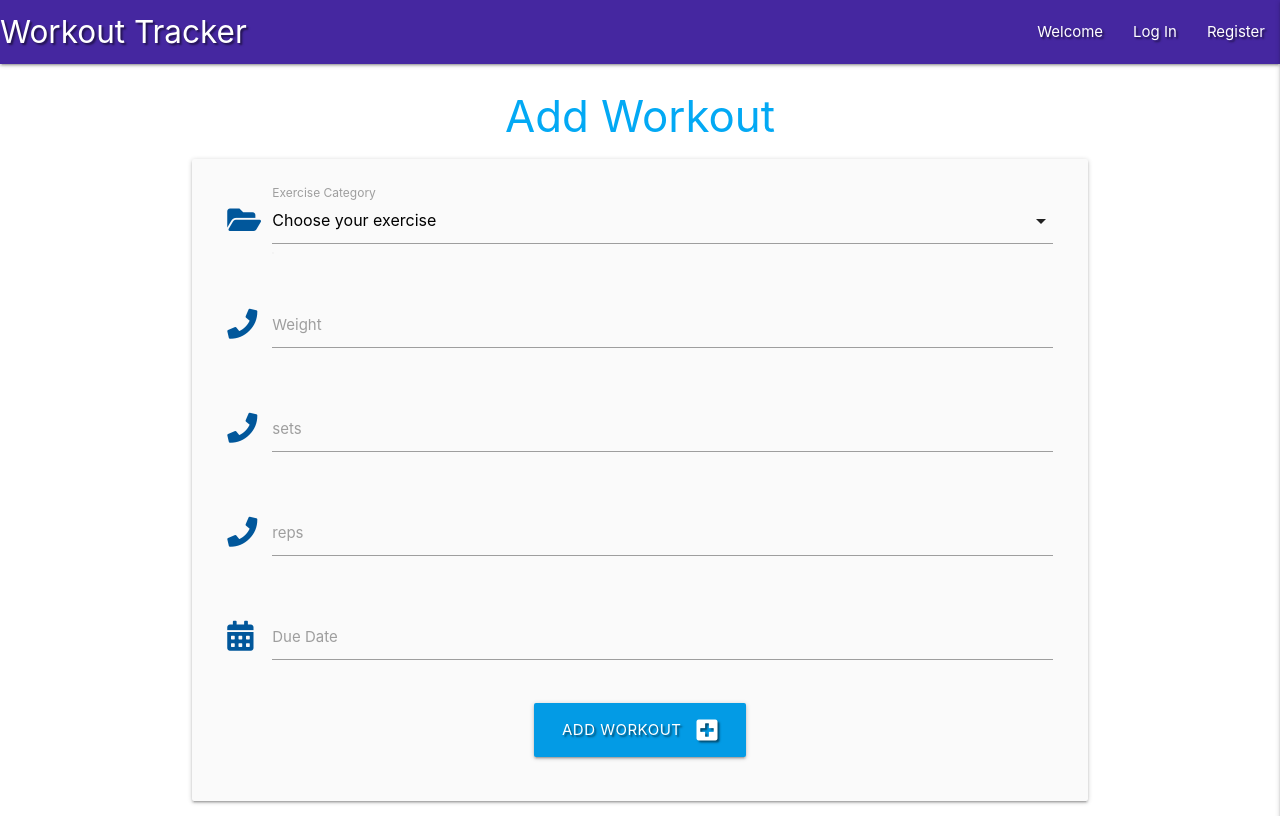
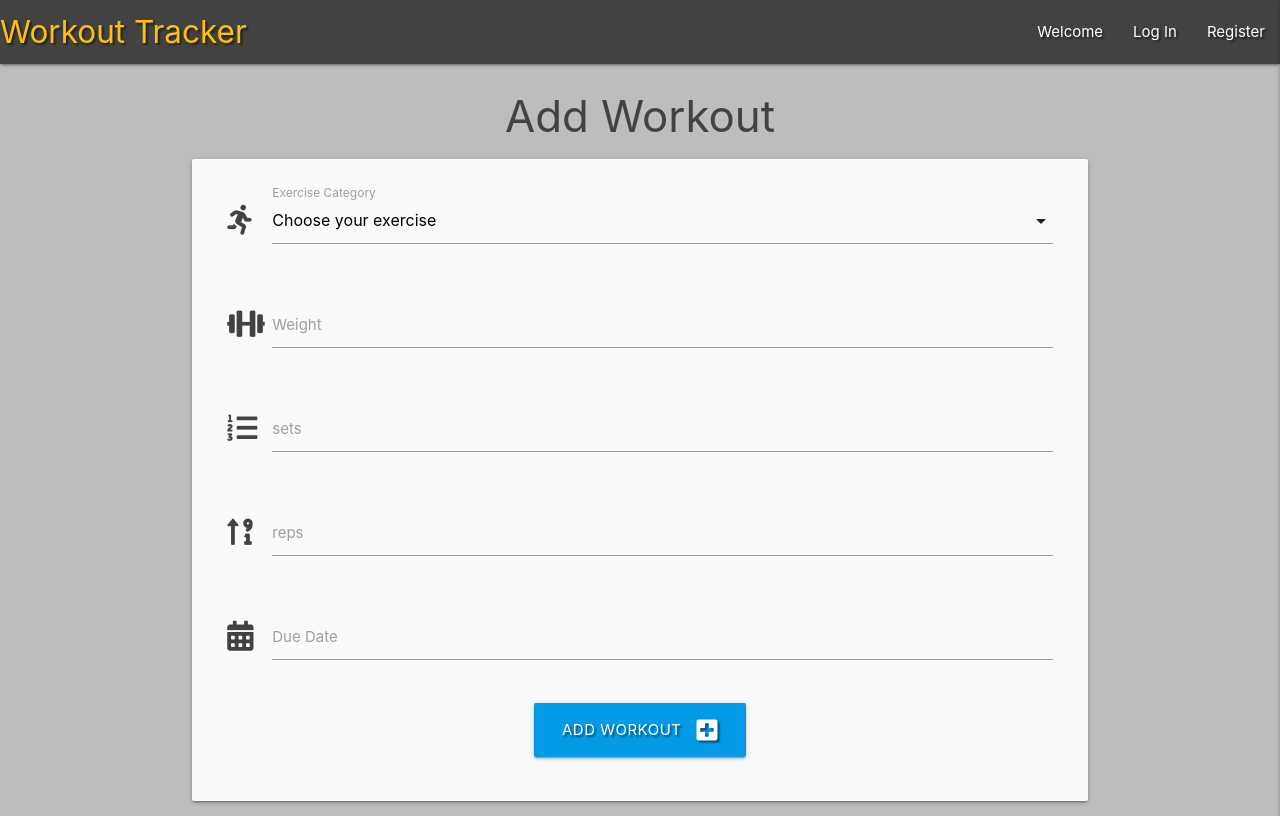
Before and after one commit to Code-Institute-Submissions/M-E-C-20-workout-tracker_AugResub, a Flask app: page /add_workout in a window 1280 px wide. Run offline with Flask 2, Linux system fonts and the light colour scheme; data that the repository does not hold is empty; some libraries are stand-ins or nearby versions.

Commit message:
Changed form icons and text colouring

```diff
--- a/static/css/style.css
+++ b/static/css/style.css
@@ -21,6 +21,5 @@
 }
 
 .button-space {
-    padding-top: 1rem;
     padding-bottom: 1rem;
 }
--- a/templates/add_workout.html
+++ b/templates/add_workout.html
@@ -1,7 +1,7 @@
 {% extends "base.html" %}
 {% block content %}
 
-    <h3 class="light-blue-text text darken-4 center-align">Add Workout</h3>
+    <h3 class="grey-text text-darken-3 center-align">Add Workout</h3>
 
     <!-- workout input form -->
     <div class="row card-panel grey lighten-5">
@@ -9,7 +9,7 @@
             <!-- exercise -->
             <div class="row">
                 <div class="input-field col s12">
-                    <i class="fas fa-folder-open prefix light-blue-text text-darken-4"></i>
+                    <i class="fas fa-running prefix grey-text text-darken-3"></i>
                     <select id="exercise_name" name="exercise_name" class="validate" required>
                         <option value="" disabled selected>Choose your exercise</option>
                         {% for exercises in exercise %}
@@ -22,7 +22,7 @@
             <!-- weight -->
             <div class="row">
                 <div class="input-field col s12">
-                    <i class="fas fa-phone prefix light-blue-text text-darken-4"></i>
+                    <i class="fas fa-dumbbell prefix grey-text text-darken-3"></i>
                     <input id="weight" name="weight" minlength="1" maxlength="15" type="tel" class="validate" required>
                     <label for="weight">Weight</label>
                 </div>
@@ -30,7 +30,7 @@
             <!-- sets -->
             <div class="row">
                 <div class="input-field col s12">
-                    <i class="fas fa-phone prefix light-blue-text text-darken-4"></i>
+                    <i class="fas fa-list-ol prefix grey-text text-darken-3"></i>
                     <input id="sets" name="sets" minlength="1" maxlength="15" type="tel" class="validate" required>
                     <label for="sets">sets</label>
                 </div>
@@ -38,7 +38,7 @@
             <!-- reps -->
             <div class="row">
                 <div class="input-field col s12">
-                    <i class="fas fa-phone prefix light-blue-text text-darken-4"></i>
+                    <i class="fas fa-sort-numeric-up-alt prefix grey-text text-darken-3"></i>
                     <input id="reps" name="reps" minlength="1" maxlength="15" type="tel" class="validate" required>
                     <label for="reps">reps</label>
                 </div>
@@ -46,7 +46,7 @@
             <!-- due date -->
             <div class="row">
                 <div class="input-field col s12">
-                    <i class="fas fa-calendar-alt prefix light-blue-text text-darken-4"></i>
+                    <i class="fas fa-calendar-alt prefix grey-text text-darken-3"></i>
                     <input id="due_date" name="due_date" type="text"
                         class="datepicker validate" required>
                     <label for="due_date">Due Date</label>
--- a/templates/base.html
+++ b/templates/base.html
@@ -14,15 +14,15 @@
         {% endblock %}
     <title>Workout Tracker</title>
 </head>
-<body>
+<body class="grey lighten-1">
 
     <header>
         <!-- top navbar -->
         <div class="navbar-fixed">
-            <nav class="nav-extended text-shadow deep-purple darken-3">
+            <nav class="nav-extended text-shadow grey darken-3">
                 <div class="nav-wrapper">
-                    <a href="{{ url_for('get_workouts') }}" class="brand-logo hide-on-small-only">Workout Tracker</a>
-                    <a href="#" data-target="mobile-demo" class="sidenav-trigger right"><i class="fas fa-bars"></i></a>
+                    <a href="{{ url_for('get_workouts') }}" class="brand-logo hide-on-small-only amber-text">Workout Tracker</a>
+                    <a href="#" data-target="mobile-demo" class="sidenav-trigger right"><i class="fas fa-bars amber-text"></i></a>
                     <ul class="right hide-on-med-and-down">
                         {% if session.user %}
                         <li><a href="{{ url_for('get_workouts') }}">Workout Planner</a></li>
@@ -70,7 +70,9 @@
             {% if messages %}
                 {% for message in messages %}
                     <div class="row flashes">
-                        <h4 class="light-blue lighten-4 center-align">{{ message }}</h4>
+                        <div class="col s6 offset-s3">
+                            <h4 class="light-blue lighten-4 center-align">{{ message }}</h4>
+                        </div>
                     </div>
                 {% endfor %}
             {% endif %}
--- a/templates/edit_exercise_db.html
+++ b/templates/edit_exercise_db.html
@@ -1,7 +1,7 @@
 {% extends "base.html" %}
 {% block content %}
 
-    <h3 class="light-blue-text text darken-4 center-align">Edit Exercise</h3>
+    <h3 class="grey-text text-darken-3 center-align">Edit Exercise</h3>
 
     <!-- edit exercise form -->
     <div class="row card-panel grey lighten-5">
@@ -9,7 +9,7 @@
             <!-- exercise -->
             <div class="row">
                 <div class="input-field col s12">
-                    <i class="fas fa-folder-open prefix light-blue-text text-darken-4"></i>
+                    <i class="fas fa-running prefix grey-text text-darken-3"></i>
                     <input id="exercise_name" name="exercise_name" minlength="1" maxlength="25" type="text"
                         value="{{ exercises.exercise_name }}" class="validate" required>
                     <label for="exercise_name">Exercise</label>
--- a/templates/exercises.html
+++ b/templates/exercises.html
@@ -1,7 +1,7 @@
 {% extends "base.html" %}
 {% block content %}
 
-    <h3 class="light-blue-text text darken-4 center-align">Manage Exercises</h3>
+    <h3 class="grey-text text-darken-3 center-align">Manage Exercises</h3>
 
     <!-- add new exercise to the db -->
     <div class="row">
--- a/templates/index.html
+++ b/templates/index.html
@@ -1,13 +1,13 @@
 {% extends "base.html" %}
 {% block content %}
 
-    <h3 class="light-blue-text text-darken-4 center-align">Welcome to the Workout Tracker!</h3>
+    <h3 class="grey-text text-darken-3 center-align">Welcome to the Workout Tracker!</h3>
 
     <!-- link to login page for existing users -->
     <div class="row">
         <div class="col s12">
             <p class="center-align">Already Registered? <a href="{{ url_for('login') }}"
-                    class="light-blue-text text-darken-4">Log In</a></p>
+                    class="grey-text text-darken-3">Log In</a></p>
         </div>
     </div>
 
@@ -15,7 +15,7 @@
     <div class="row">
         <div class="col s12">
             <p class="center-align">New Here? <a href="{{ url_for('register') }}"
-                    class="light-blue-text text-darken-4">Register Account</a></p>
+                    class="grey-text text-darken-3">Register Account</a></p>
         </div>
     </div>
 
--- a/templates/update_exercise_db.html
+++ b/templates/update_exercise_db.html
@@ -1,7 +1,7 @@
 {% extends "base.html" %}
 {% block content %}
 
-    <h3 class="light-blue-text text darken-4 center-align">Add Exercise to Database</h3>
+    <h3 class="grey-text text-darken-3 center-align">Add Exercise to Database</h3>
 
     <!-- add exercise to the db -->
     <div class="row card-panel grey lighten-5">
@@ -9,7 +9,7 @@
             <!-- exercise -->
             <div class="row">
                 <div class="input-field col s12">
-                    <i class="fas fa-folder-open prefix light-blue-text text-darken-4"></i>
+                    <i class="fas fa-running prefix grey-text text-darken-3"></i>
                     <input id="exercise_name" name="exercise_name" minlength="1" maxlength="25" type="text"
                         class="validate" required>
                     <label for="exercise_name">Exercise</label>
--- a/templates/workout_history.html
+++ b/templates/workout_history.html
@@ -1,10 +1,10 @@
 {% extends "base.html" %}
 {% block content %}
 
-    <h3 class="light-blue-text text-darken-4 center-align">My Completed Workouts</h3>
+    <h3 class="grey-text text-darken-3 center-align">My Completed Workouts</h3>
 
     <!-- search bar -->
-    <div class="row card-panel grey lighten-5">
+    <div class="row card-panel grey lighten-3">
         <form action="{{ url_for('search') }}" class="col s12" method="post">
             <div class="row center-align">
                 <div class="input-field col s12">
@@ -35,7 +35,7 @@
         {% for workout in workouts %}
         {% if session.user|lower == workout.created_by|lower %}
             <div class="col s12 m6 l4">
-                <div class="card small sticky-action">
+                <div class="card small sticky-action grey lighten-3">
                     <div class="card-content  center-align">
                         <span class="card-title activator grey-text text-darken-4">{{ workout.exercise_name }}:
                             {{ workout.due_date }}<br>
```
Also changed, not shown: templates/complete_workout.html (+7 -7 lines), templates/edit_workout.html (+6 -6 lines), templates/login.html (+4 -4 lines), templates/register.html (+5 -5 lines), templates/workout_planner.html (+4 -4 lines).
